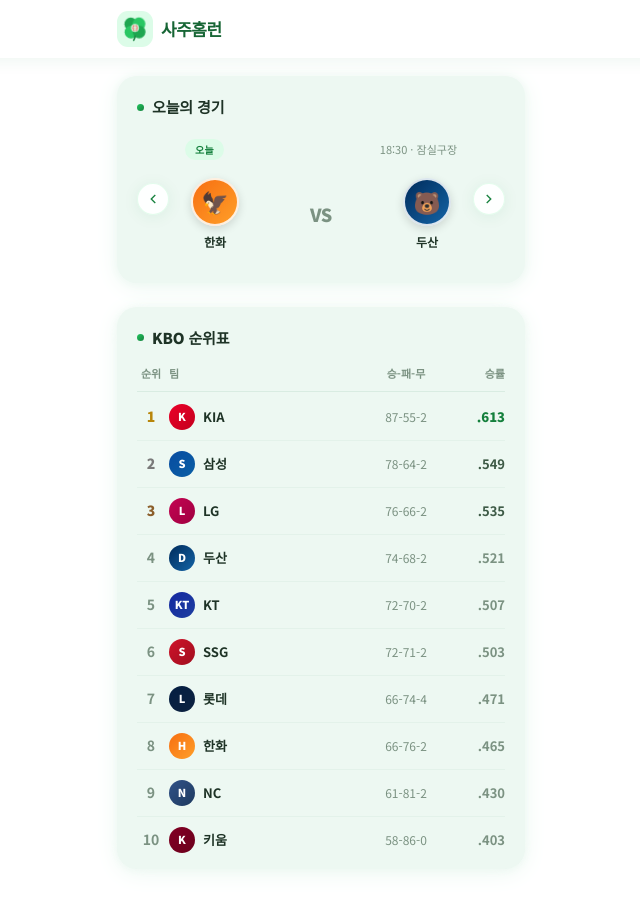
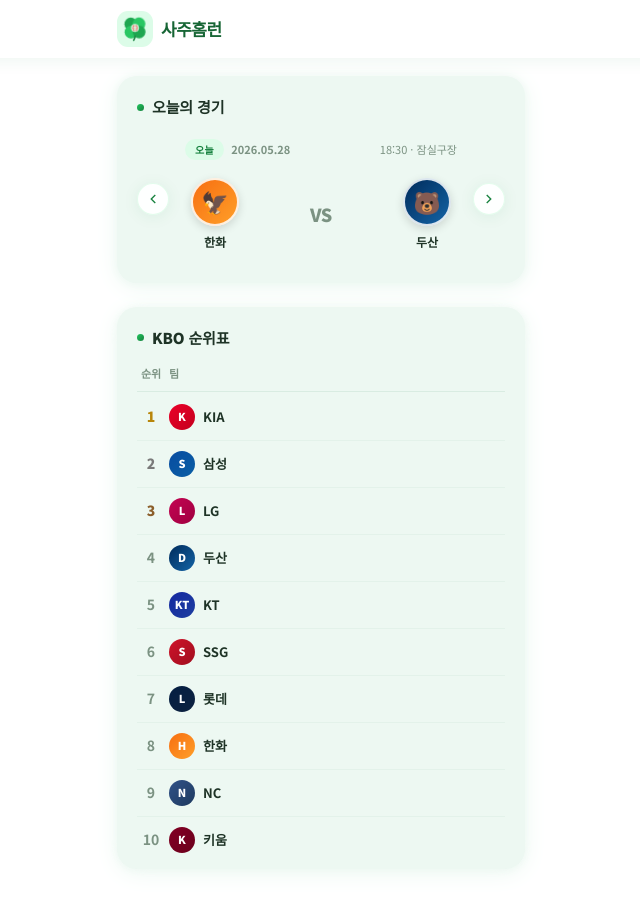
Before and after one commit to aws-cloud-clubs/2026-khu-project-team3, a Next.js app in the folder frontend/: page / in a window 1280 px wide. Shown: the top 910 px of the page, without its empty margins (319-959 px from the left). Built offline with nearby package versions, Linux system fonts and the light colour scheme.

Commit message:
feat: 게임 카드 및 라인업 관련 데이터 포맷팅 기능 추가

```diff
--- a/frontend/src/components/home/GameCard.tsx
+++ b/frontend/src/components/home/GameCard.tsx
@@ -9,6 +9,8 @@
 
 export default function GameCard({ game }: GameCardProps) {
   const badgeVariant = game.status === 'today' ? 'today' : 'scheduled'
+  const gameDate = formatGameDate(game.date)
+  const gameMeta = [formatGameTime(game.time), game.stadium].filter(Boolean).join(' · ')
 
   return (
     <Link
@@ -17,8 +19,13 @@
       style={{ scrollSnapAlign: 'start' }}
     >
       <div className="flex justify-between items-center mb-[18px]">
-        <Badge variant={badgeVariant}>{game.statusLabel}</Badge>
-        <span className="text-[11px] text-text-300">{game.time} · {game.stadium}</span>
+        <div className="flex items-center gap-[7px]">
+          <Badge variant={badgeVariant}>{game.statusLabel}</Badge>
+          {gameDate && (
+            <span className="text-[11px] font-[700] text-text-300">{gameDate}</span>
+          )}
+        </div>
+        {gameMeta && <span className="text-[11px] text-text-300">{gameMeta}</span>}
       </div>
       <div className="flex items-center justify-between">
         <TeamInfo name={game.home.name} logoUrl={game.home.logoUrl} emoji={game.home.emoji} gradient={game.home.gradient} />
@@ -27,6 +34,23 @@
       </div>
     </Link>
   )
+}
+
+function formatGameTime(time: string | undefined): string | null {
+  if (!time) return null
+  return time.length >= 5 ? time.slice(0, 5) : time
+}
+
+function formatGameDate(date: string | undefined): string | null {
+  if (!date) return null
+  const normalized = date.replaceAll('.', '-')
+  const parsed = new Date(normalized)
+  if (Number.isNaN(parsed.getTime())) return date
+
+  const year = parsed.getFullYear()
+  const month = String(parsed.getMonth() + 1).padStart(2, '0')
+  const day = String(parsed.getDate()).padStart(2, '0')
+  return `${year}.${month}.${day}`
 }
 
 function TeamInfo({
--- a/frontend/src/components/home/RankRow.tsx
+++ b/frontend/src/components/home/RankRow.tsx
@@ -12,22 +12,15 @@
   3: 'text-[#8b5e2a] font-[800]',
 }
 
-const winRateColorClass: Record<number, string> = {
-  1: 'text-g-700 font-[900]',
-  2: 'text-text-500 font-[700]',
-  3: 'text-text-500 font-[700]',
-}
-
 export default function RankRow({ row, isLast }: RankRowProps) {
   const rankClass = rankColorClass[row.rank] ?? 'text-text-300 font-[600]'
-  const winRateClass = winRateColorClass[row.rank] ?? 'text-text-300 font-[600]'
 
   return (
     <div
       className={`grid gap-1 items-center py-[10px] ${
         isLast ? 'border-b-0 pb-1' : 'border-b border-[rgba(168,208,190,0.15)]'
       }`}
-      style={{ gridTemplateColumns: '28px 1fr 90px 50px' }}
+      style={{ gridTemplateColumns: '28px 1fr' }}
     >
       <span className={`text-[14px] text-center ${rankClass}`}>{row.rank}</span>
 
@@ -51,12 +44,6 @@
         </div>
         <span className="text-[13px] font-[700] text-text-700">{row.team.name}</span>
       </div>
-
-      <span className="text-[12px] text-text-300 text-center">
-        {row.wins}-{row.losses}-{row.draws}
-      </span>
-
-      <span className={`text-[13px] text-right ${winRateClass}`}>{row.winRate}</span>
     </div>
   )
 }
--- a/frontend/src/components/home/RankingTable.tsx
+++ b/frontend/src/components/home/RankingTable.tsx
@@ -16,12 +16,10 @@
       {/* 헤더 */}
       <div
         className="grid gap-1 pb-[9px] border-b border-[rgba(168,208,190,0.3)] mb-[2px]"
-        style={{ gridTemplateColumns: '28px 1fr 90px 50px' }}
+        style={{ gridTemplateColumns: '28px 1fr' }}
       >
         <span className="text-[11px] font-[600] text-text-300 text-center">순위</span>
         <span className="text-[11px] font-[600] text-text-300">팀</span>
-        <span className="text-[11px] font-[600] text-text-300 text-center">승-패-무</span>
-        <span className="text-[11px] font-[600] text-text-300 text-right">승률</span>
       </div>
 
       {rows.map((row, i) => (
--- a/frontend/src/components/lineup/LineupTabs.tsx
+++ b/frontend/src/components/lineup/LineupTabs.tsx
@@ -4,7 +4,6 @@
 import { useState } from 'react'
 import type { Lineup } from '@/types/player'
 import PlayerRow from './PlayerRow'
-import Icon from '@/components/ui/Icon'
 
 interface LineupTabsProps {
   lineup: Lineup
@@ -70,8 +69,6 @@
       {(['home', 'away'] as Tab[]).map((tab) => {
         const side = tab
         const slots = tab === 'home' ? lineup.home.slots : lineup.away.slots
-        const batters = slots.filter((s) => s.battingOrder !== 'P')
-        const pitcher = slots.find((s) => s.battingOrder === 'P')
 
         return (
           <section
@@ -93,27 +90,16 @@
               <span className="text-[10px] font-[600] text-text-100">포지션</span>
             </div>
 
-            {/* 타자 목록 */}
+            {/* 선수 목록 */}
             <div className="px-5 pt-1 pb-3">
-              {batters.map((slot) => (
+              {slots.map((slot, index) => (
                 <PlayerRow
                   key={slot.player.id}
                   slot={slot}
                   side={side}
-                  isLast={false}
+                  isLast={index === slots.length - 1}
                 />
               ))}
-
-              {/* 선발 투수 구분선 */}
-              {pitcher && (
-                <>
-                  <div className="flex items-center gap-2 pt-3 pb-[6px] mt-1 border-t border-dashed border-[rgba(168,208,190,0.4)]">
-                    <Icon name="sports_baseball" size={14} className="text-g-600" />
-                    <span className="text-[11px] font-[700] text-g-600 tracking-[0.02em]">선발 투수</span>
-                  </div>
-                  <PlayerRow slot={pitcher} side={side} isLast />
-                </>
-              )}
             </div>
           </section>
         )
--- a/frontend/src/components/lineup/PlayerRow.tsx
+++ b/frontend/src/components/lineup/PlayerRow.tsx
@@ -9,11 +9,13 @@
 }
 
 export default function PlayerRow({ slot, side, isLast }: PlayerRowProps) {
-  const orderLabel = slot.battingOrder === 'P' ? 'P' : String(slot.battingOrder)
   const posClass = side === 'home'
     ? 'bg-g-100 text-g-800'
     : 'text-[#7a568f]'
   const posStyle = side === 'away' ? { background: 'rgba(122,86,143,0.10)' } : {}
+  const scoreClass = side === 'home'
+    ? 'bg-[#fff7ed] text-[#c2410c]'
+    : 'bg-[#f5f0ff] text-[#6d4c86]'
 
   return (
     <Link
@@ -23,19 +25,26 @@
       }`}
       style={{ gridTemplateColumns: '24px 36px 1fr auto' }}
     >
-      <span className="text-[11px] font-[700] text-text-100 text-center">{orderLabel}</span>
+      <span className="text-[11px] font-[700] text-text-100 text-center">{slot.battingOrder}</span>
       <PlayerAvatar
         imageUrl={slot.player.imageUrl}
         initials={slot.player.initials}
         name={slot.player.name}
       />
       <span className="text-[14px] font-[700] text-text-700">{slot.player.name}</span>
+      <div className="flex items-center justify-end gap-[6px]">
+        {slot.luckyIndex != null && (
+          <span className={`text-[10px] font-[800] px-[8px] py-[2px] rounded-full whitespace-nowrap ${scoreClass}`}>
+            {slot.luckyIndex}점
+          </span>
+        )}
         <span
           className={`text-[10px] font-[700] px-[8px] py-[2px] rounded-full whitespace-nowrap ${posClass}`}
           style={posStyle}
         >
           {slot.position}
         </span>
+      </div>
     </Link>
   )
 }
--- a/frontend/src/lib/api/players.ts
+++ b/frontend/src/lib/api/players.ts
@@ -16,6 +16,7 @@
   id: number
   name: string
   position: string
+  lucky_index?: number | null
   profile_image_url?: string | null
 }
 
@@ -51,12 +52,11 @@
 function buildSlots(players: ApiPlayer[], teamId: string, teamFullName: string): LineupSlot[] {
   return players.map((raw, i) => {
     const player = mapPlayer(raw, teamId, teamFullName)
-    const isLast = i === players.length - 1
-    const isPitcher = raw.position === '투수' || raw.position === 'P'
     return {
-      battingOrder: isLast && isPitcher ? 'P' : i + 1,
+      battingOrder: i + 1,
       player,
       position: raw.position as Position,
+      luckyIndex: raw.lucky_index ?? undefined,
     }
   })
 }
--- a/frontend/src/lib/data/mockData.ts
+++ b/frontend/src/lib/data/mockData.ts
@@ -190,7 +190,7 @@
         { battingOrder: 7, player: moonHyunbin, position: '중견수' },
         { battingOrder: 8, player: leeDoyoon,   position: '유격수' },
         { battingOrder: 9, player: choiInho,    position: '좌익수' },
-        { battingOrder: 'P', player: ryuHyunjin, position: '투수' },
+        { battingOrder: 10, player: ryuHyunjin, position: '투수' },
       ],
     },
     away: {
@@ -205,7 +205,7 @@
         { battingOrder: 7, player: yooGangnam,     position: '포수' },
         { battingOrder: 8, player: parkSeungwook,  position: '유격수' },
         { battingOrder: 9, player: hwangSeongbin,  position: '중견수' },
-        { battingOrder: 'P', player: wilkerson,    position: '투수' },
+        { battingOrder: 10, player: wilkerson,    position: '투수' },
       ],
     },
   },
--- a/frontend/src/types/player.ts
+++ b/frontend/src/types/player.ts
@@ -23,9 +23,10 @@
 }
 
 export interface LineupSlot {
-  battingOrder: number | 'P'
+  battingOrder: number
   player: Player
   position: Position
+  luckyIndex?: number
 }
 
 export interface Lineup {
```
Lines whose indentation alone changed are shown as unchanged.
